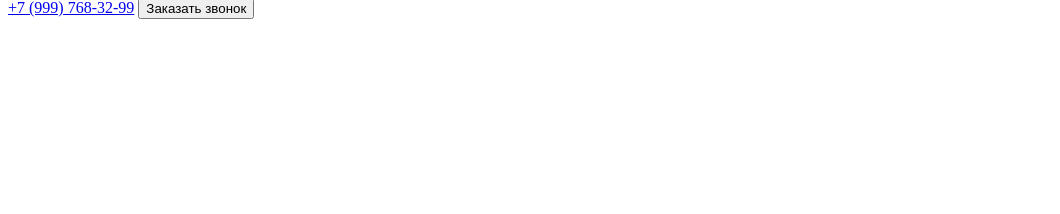
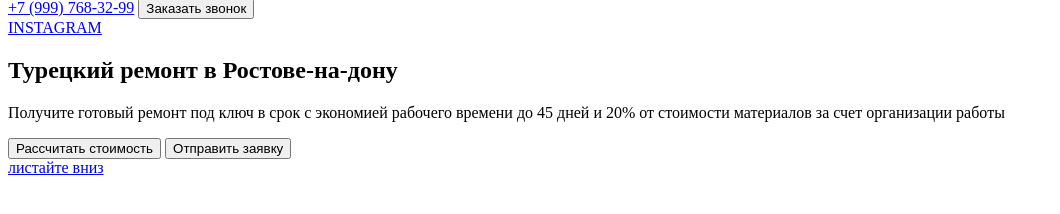
Before and after one commit to RailyFox/GloAcademyLessons, a website: page index.html in a window 1280 px wide. Shown: the part 46-260 px from the top of the page, without its empty margins (0-1060 px from the left). Drawn offline with Linux system fonts and the light colour scheme.

Commit message:
feat: add main in index.html

```diff
--- a/index.html
+++ b/index.html
@@ -4,7 +4,8 @@
 	<meta charset="UTF-8">
 	<link rel="stylesheet" href="">
 	<title>Урок 14</title>
-
+</head>
+<body>
 	<header class="header">
 		<div class="container">
 			<div class="menu">
@@ -25,9 +26,23 @@
 		</div>
 		<!-- /.container -->
 	</header>
-	<!-- /.header -->
-</head>
-<body>
+
+	<main>
+		<section class="hero">
+			<a href="#" class="instagram hero__instagram">INSTAGRAM</a>
+			<div class="hero__content">
+				<div class="container">
+					<h1 class="title hero__title">Турецкий ремонт в Ростове-на-дону</h1>
+					<p class="hero__text">Получите готовый ремонт под ключ в срок с экономией рабочего времени до 45 дней и 20% от стоимости материалов за счет организации работы</p>
+					<button class="button hero__button button--primary">Рассчитать стоимость</button>
+					<button class="button hero__button button--outline">Отправить заявку</button>
+				</div>
+				<!-- /.container -->
+			</div>
+			<!-- /.hero__content -->
+			<a href="#" class="scroll-down">листайте вниз</a>
+		</section>
+	</main>
 
 </body>
 </html>
```
